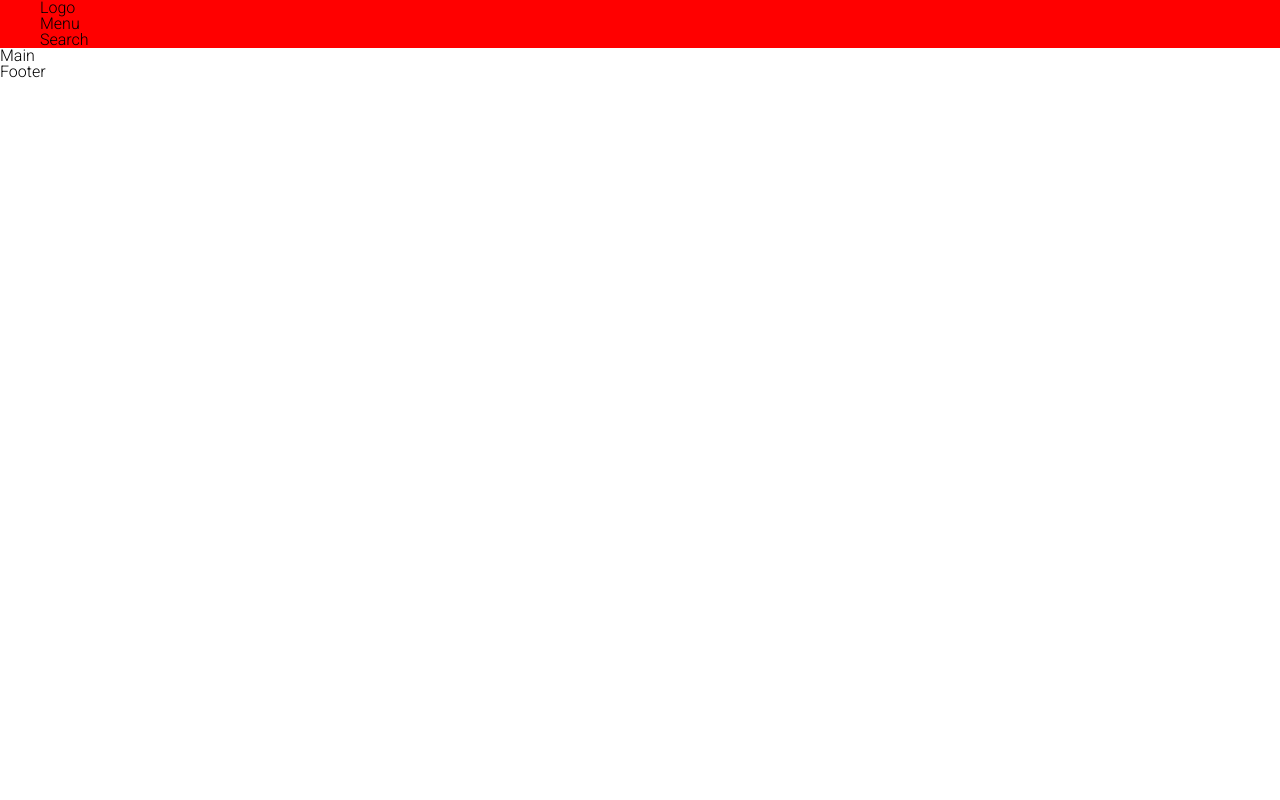
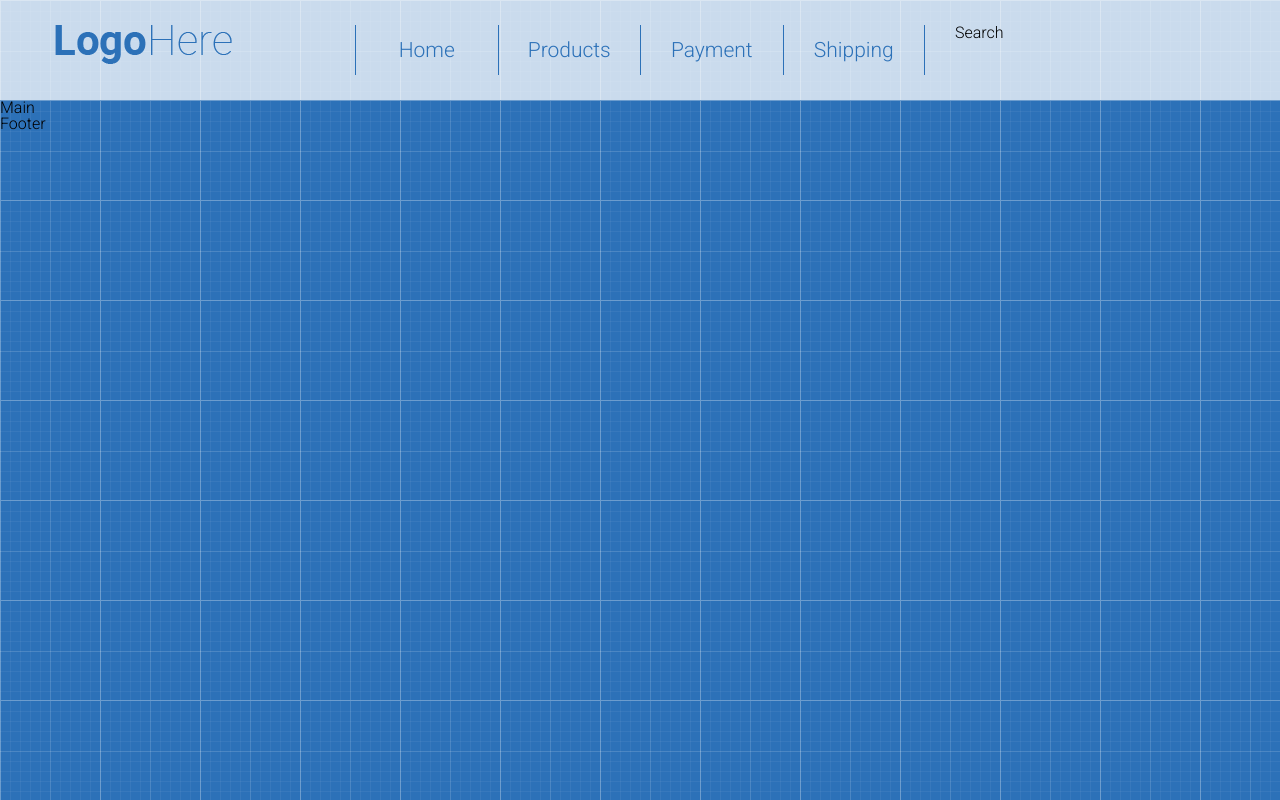
Before and after one commit to kznkv-skillup/shop-project, a plain HTML site: page index.html in a window 1280 px wide. Drawn offline with Linux system fonts and the light colour scheme.

Commit message:
added logo and menu

```diff
--- a/index.html
+++ b/index.html
@@ -20,8 +20,23 @@
         <header class="header">
             <div class="container">
                 <div class="row">
-                    <div class="col-3">Logo</div>
-                    <div class="col-6">Menu</div>
+                    <div class="col-3">
+                        <div class="logo">
+                            <a href="">
+                                <img src="images/logo.png" alt="Fake-shop" />
+                            </a>
+                        </div>
+                    </div>
+                    <div class="col-6">
+                        <nav>
+                            <ul class="menu">
+                                <li><a href="">Home</a></li>
+                                <li><a href="">Products</a></li>
+                                <li><a href="">Payment</a></li>
+                                <li><a href="">Shipping</a></li>
+                            </ul>
+                        </nav>
+                    </div>
                     <div class="col-3">Search</div>
                 </div>
             </div>
--- a/style.css
+++ b/style.css
@@ -4,12 +4,58 @@
 
 body {
     font-family: 'Roboto', sans-serif;
+    background-image: url("images/patt.png");
 }
 .container {
     max-width: 1200px;
     width: 100%;
     margin: 0 auto;
+    padding-left: 15px;
+    padding-right: 15px;
 }
+.row {
+    display: flex;
+    margin: 0 -15px;
+}
+[class*="col-"] {
+    padding-left: 15px;
+    padding-right: 15px;
+}
+.col-3 {
+    max-width: 25%;
+    flex: 0 0 25%;
+}
+.col-6 {
+    max-width: 50%;
+    flex: 0 0 50%;
+}
+
 .header {
-    background-color: red;
+    display: flex;
+    height: 100px;
+    align-items: center;
+    background-color: rgba(255, 255, 255, 0.75);
 }
+.menu {
+    display: flex;
+}
+.menu li {
+    width: 25%;
+    border-left: 1px solid #2c71b8;
+}
+.menu li:last-child  {
+    border-right: 1px solid #2c71b8;
+}
+.menu a {
+    display: block;
+    height: 50px;
+    text-decoration: none;
+    color:#2c71b8;
+    text-align: center;
+    line-height: 50px;
+    font-size: 21px;
+}
+.menu a:hover {
+    background-color: #2c71b8;
+    color:white;
+}
```
Also changed, not shown: images/logo.png (added), images/patt.png (added).
